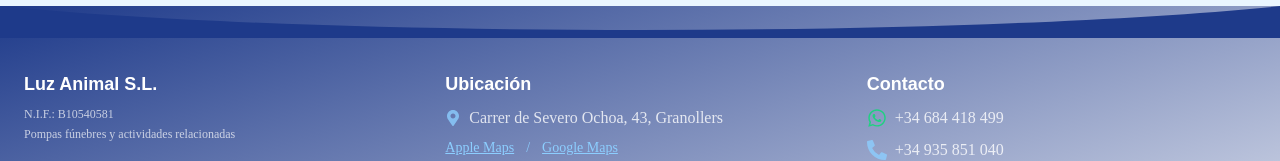
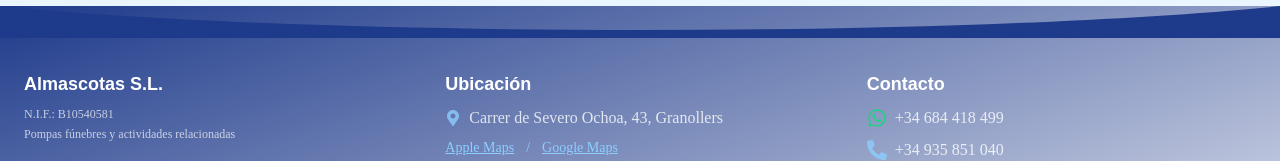
Before and after one commit to VV0AM1/luzanimal, a Next.js app: page / in a window 1280 px wide. Shown: the part 3604-3765 px from the top of the page. Built offline with nearby package versions, Linux system fonts and the light colour scheme.

Commit message:
redesign4

```diff
--- a/app/robots.txt/route.ts
+++ b/app/robots.txt/route.ts
@@ -2,8 +2,10 @@
   return new Response(
     `User-agent: *
 Allow: /
+Allow: /favicon.ico
+Allow: /logo.png
 Sitemap: https://www.luzanimal.com/sitemap.xml
-  `,
+`,
     {
       headers: {
         "Content-Type": "text/plain",
--- a/components/Footer.tsx
+++ b/components/Footer.tsx
@@ -29,7 +29,7 @@
 
       <div className="max-w-7xl mx-auto px-6 py-12 grid grid-cols-1 md:grid-cols-3 gap-8 pt-16">
         <div>
-          <h3 className="text-lg font-bold mb-2">Luz Animal S.L.</h3>
+          <h3 className="text-lg font-bold mb-2">Almascotas S.L.</h3>
           <p className="text-xs mb-1 opacity-70">N.I.F.: B10540581</p>
           <p className="text-xs opacity-70">
             Pompas fúnebres y actividades relacionadas
```
